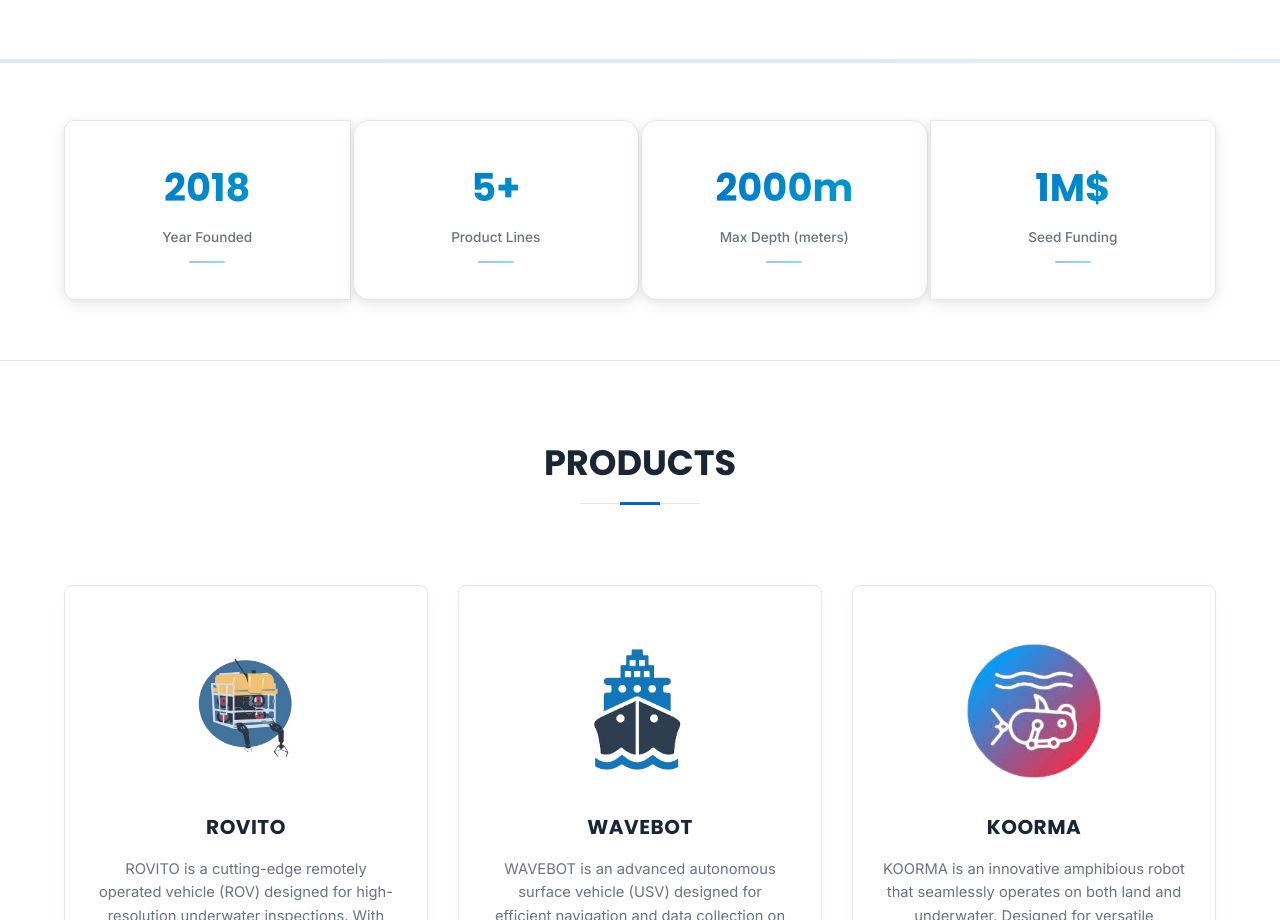
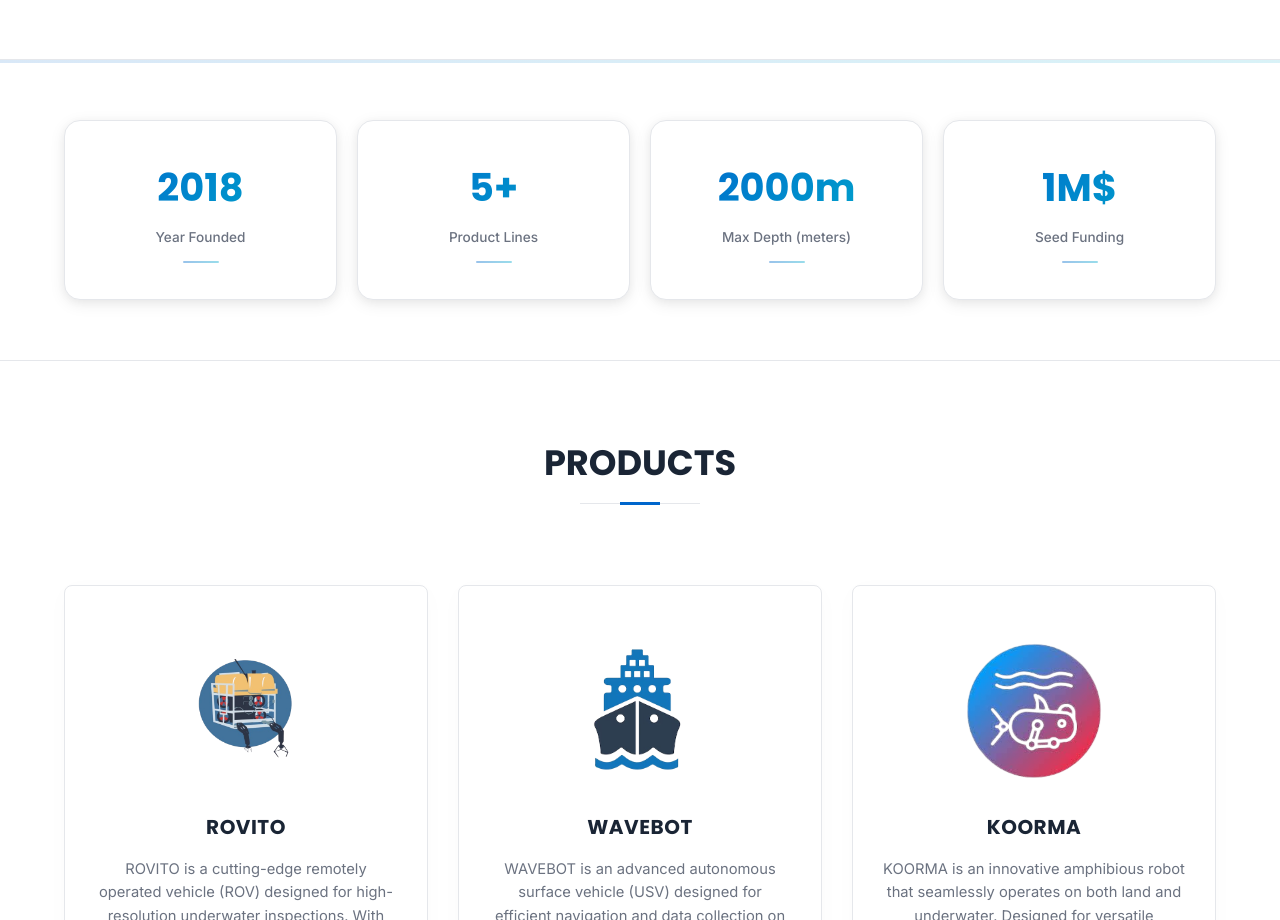
Before and after one commit to Pavitamil/vikra-website, a React (Vite) app: page / in a window 1280 px wide. Shown: the part 1880-2800 px from the top of the page. Built offline with nearby package versions, Linux system fonts and the light colour scheme.

Commit message:
Add gap and rounded borders to cards in the stats section

```diff
--- a/src/components/Stats/Stats.css
+++ b/src/components/Stats/Stats.css
@@ -20,7 +20,7 @@
 .stats-grid {
   display: grid;
   grid-template-columns: repeat(4, 1fr);
-  gap: 2px;
+  gap: 20px;
 }
 
 .stat-card {
@@ -29,18 +29,15 @@
   position: relative;
   background: #ffffff;
   border: 1px solid var(--color-border);
-  border-radius: 0;
-  box-shadow: none;
-  transition: background var(--transition-normal);
+  border-radius: var(--radius-md);
+  box-shadow: var(--shadow-sm);
+  transition: all var(--transition-normal);
 }
-
-.stat-card:first-child { border-radius: var(--radius-md) 0 0 var(--radius-md); }
-.stat-card:last-child { border-radius: 0 var(--radius-md) var(--radius-md) 0; }
 
 .stat-card:hover {
   background: #f9fafb;
-  transform: none;
-  box-shadow: var(--shadow-sm);
+  transform: translateY(-4px);
+  box-shadow: var(--shadow-md);
   border-color: var(--color-border-accent);
 }
 
@@ -87,9 +84,7 @@
 }
 
 @media (max-width: 768px) {
-  .stats-grid { grid-template-columns: repeat(2, 1fr); }
-  .stat-card:first-child { border-radius: var(--radius-md) 0 0 0; }
-  .stat-card:last-child { border-radius: 0 0 var(--radius-md) 0; }
+  .stats-grid { grid-template-columns: repeat(2, 1fr); gap: 16px; }
 }
 
 @media (max-width: 480px) {
```
